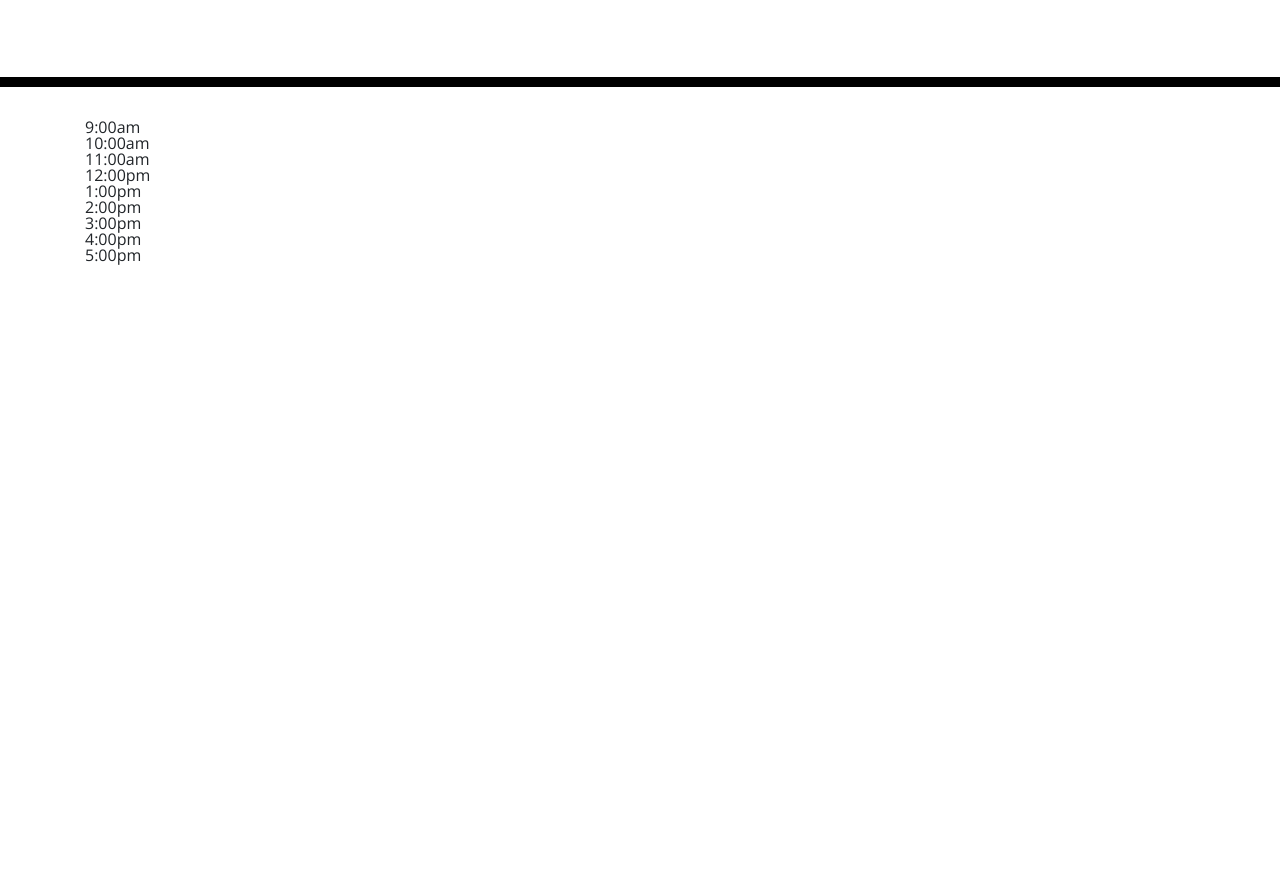
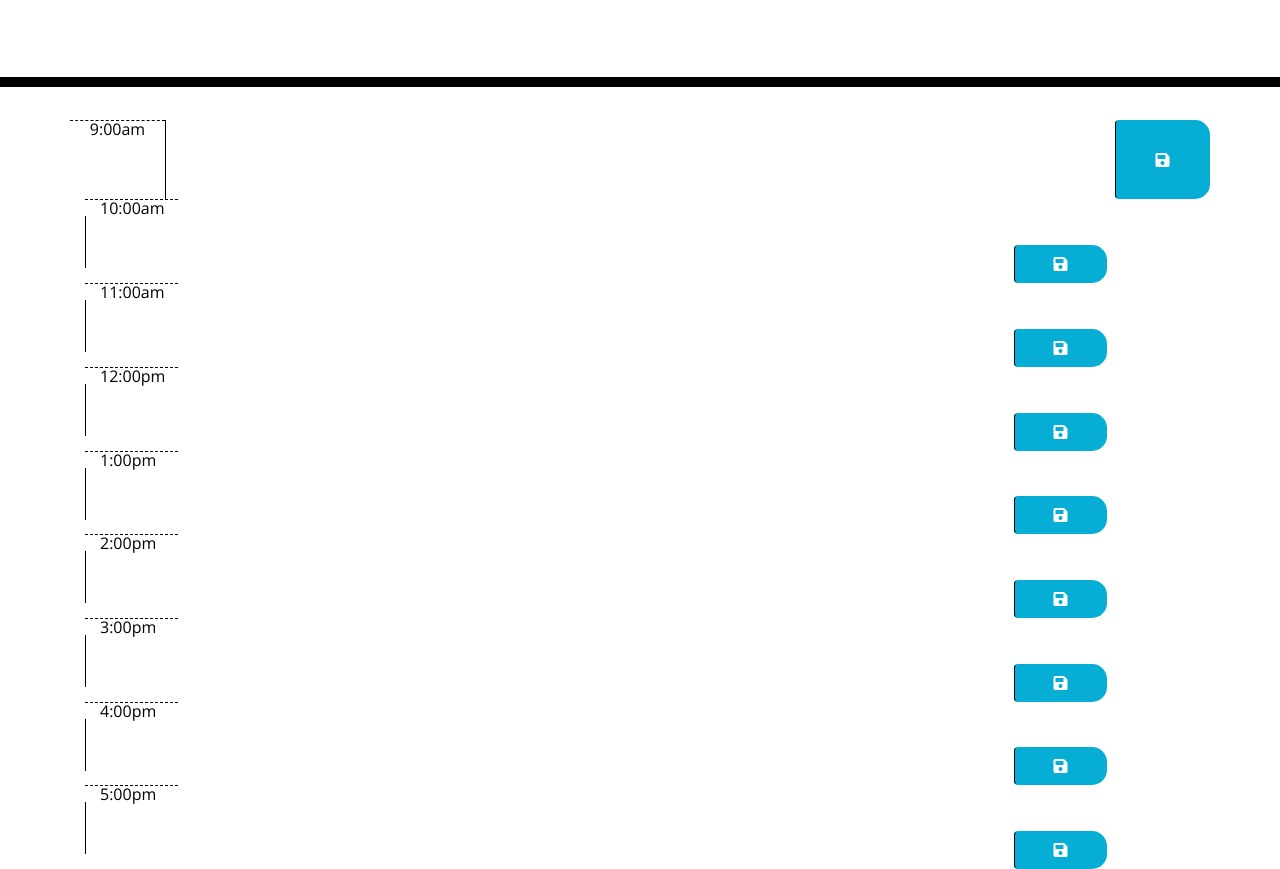
Before and after one commit to MaruKENTA/homework5, a plain HTML site: page Develop/index.html in a window 1280 px wide. Shown: the part 181-1050 px from the top of the page. Before the commit the page ends 800 px from the top, so only its background shows below. Drawn offline with nearby package versions, Linux system fonts and the light colour scheme.

Commit message:
Edited timeblocks

```diff
--- a/Develop/index.html
+++ b/Develop/index.html
@@ -12,48 +12,69 @@
   </head>
 
   <body>
+
     <header class="jumbotron">
       <h1 class="display-3">Work Day Scheduler</h1>
       <p class="lead">A simple calendar app for scheduling your work day</p>
       <p id="currentDay" class="lead"></p>
     </header>
+
     <div class="container">
-      <!-- Timeblocks go here -->
-      <div id="hour9">
-        <div>9:00am</div>
+
+      <div id="hour9" class="row time-block">
+        <div class="col-sm-1 hour">9:00am</div>
+        <textarea class="col-sm-10 description"></textarea>
+        <button class="btn saveBtn col-sm-1"><i class="fas fa-save"></i></button>
       </div>
 
       <div id="hour10">
-        <div>10:00am</div>
+        <div class="col-sm-1 hour">10:00am</div>
+        <textarea class="col-sm-10 description"></textarea>
+        <button class="btn saveBtn col-sm-1"><i class="fas fa-save"></i></button>
       </div>
 
       <div id="hour11">
-        <div>11:00am</div>
+        <div class="col-sm-1 hour">11:00am</div>
+        <textarea class="col-sm-10 description"></textarea>
+        <button class="btn saveBtn col-sm-1"><i class="fas fa-save"></i></button>
       </div>
 
       <div id="hour12">
-        <div>12:00pm</div>
+        <div class="col-sm-1 hour">12:00pm</div>
+        <textarea class="col-sm-10 description"></textarea>
+        <button class="btn saveBtn col-sm-1"><i class="fas fa-save"></i></button>
       </div>
 
       <div id="hour13">
-        <div>1:00pm</div>
+        <div class="col-sm-1 hour">1:00pm</div>
+        <textarea class="col-sm-10 description"></textarea>
+        <button class="btn saveBtn col-sm-1"><i class="fas fa-save"></i></button>
       </div>
 
       <div id="hour14">
-        <div>2:00pm</div>
+        <div class="col-sm-1 hour">2:00pm</div>
+        <textarea class="col-sm-10 description"></textarea>
+        <button class="btn saveBtn col-sm-1"><i class="fas fa-save"></i></button>
       </div>
 
       <div id="hour15">
-        <div>3:00pm</div>
+        <div class="col-sm-1 hour">3:00pm</div>
+        <textarea class="col-sm-10 description"></textarea>
+        <button class="btn saveBtn col-sm-1"><i class="fas fa-save"></i></button>
       </div>
 
       <div id="hour16">
-        <div>4:00pm</div>
+        <div class="col-sm-1 hour">4:00pm</div>
+        <textarea class="col-sm-10 description"></textarea>
+        <button class="btn saveBtn col-sm-1"><i class="fas fa-save"></i></button>
       </div>
 
       <div id="hour17">
-        <div>5:00pm</div>
+        <div class="col-sm-1 hour">5:00pm</div>
+        <textarea class="col-sm-10 description"></textarea>
+        <button class="btn saveBtn col-sm-1"><i class="fas fa-save"></i></button>
       </div>
+
     </div>
 
     <script src="https://code.jquery.com/jquery-3.4.1.min.js"></script>
```
